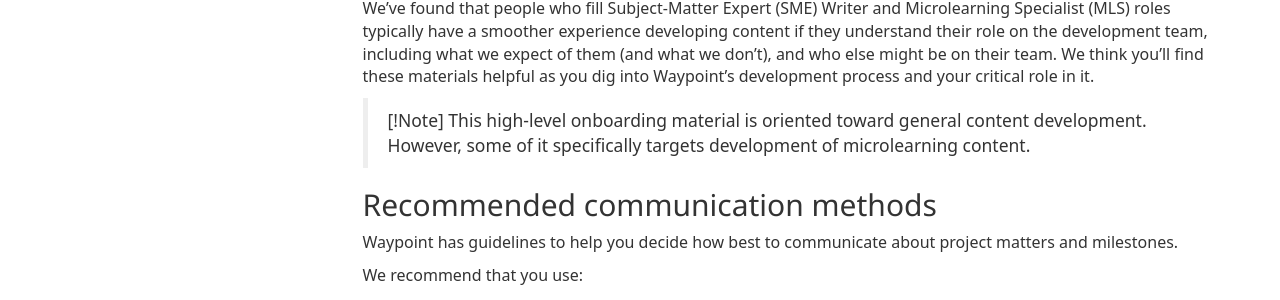
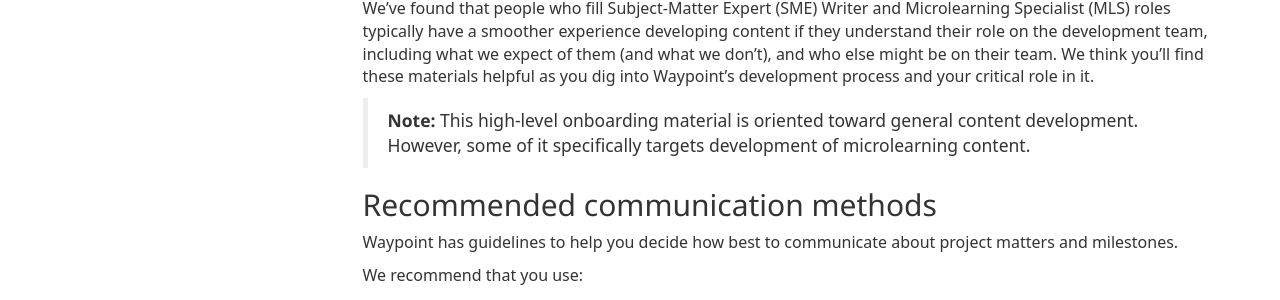
Before and after one commit to WayPointVenturesOrg/onboard-docs, a Jekyll site: the page built from index.md, in a window 1280 px wide. Shown: the part 154-454 px from the top of the page. Built offline with Jekyll 4.4.1, drawn with Linux system fonts in a browser that asks for light colours; some web fonts are replaced.

Commit message:
fixed url

```diff
--- a/index.md
+++ b/index.md
@@ -10,8 +10,7 @@ Welcome to Waypoint Ventures! We’re glad you’ve joined our team.
 
 We’ve found that people who fill Subject-Matter Expert (SME) Writer and Microlearning Specialist (MLS) roles typically have a smoother experience developing content if they understand their role on the development team, including what we expect of them (and what we don’t), and who else might be on their team. We think you’ll find these materials helpful as you dig into Waypoint’s development process and your critical role in it.
 
->[!Note]
->This high-level onboarding material is oriented toward general content development. However, some of it specifically targets development of microlearning content.
+>**Note:** This high-level onboarding material is oriented toward general content development. However, some of it specifically targets development of microlearning content.
 
 ## Recommended communication methods
 
@@ -19,7 +18,7 @@ Waypoint has guidelines to help you decide how best to communicate about project
 
 We recommend that you use:
 
-- Email (the newest version of [Outlook)](https://support.microsoft.com/en-us/office/outlook-training-8a5b816d-9052-4190-a5eb-494512343cca) for communications of record, such as assignments, [hand-offs](https://waypointventures.sharepoint.com/:p:/r/sites/Home/Waypoint Documents/Waypoint Hand-off Foundations.pptx?d=w780b3b7367794d8ea5060ba3b1372de5&csf=1&web=1&e=yAhZGW), sign-offs, and similar communication. Email is the most reliable communication method for threads and information that we want to retain within a project record.
+- Email (the newest version of [Outlook)](https://support.microsoft.com/en-us/office/outlook-training-8a5b816d-9052-4190-a5eb-494512343cca) for communications of record, such as assignments, [hand-offs](https://waypointventures.sharepoint.com/:p:/r/sites/Home/_layouts/15/Doc.aspx?sourcedoc=%7B780B3B73-6779-4D8E-A506-0BA3B1372DE5%7D&file=Waypoint%20Hand-off%20Foundations.pptx&action=edit&mobileredirect=true), sign-offs, and similar communication. Email is the most reliable communication method for threads and information that we want to retain within a project record.
 - A [Microsoft Teams](https://support.microsoft.com/en-us/office/microsoft-teams-video-training-4f108e54-240b-4351-8084-b1089f0d21d7?ui=en-us&rs=en-us&ad=us) chat for quick conversations with another team member or two. Do you need a question answered or a point clarified? A Teams chat message is essentially an instant message (IM) that’s useful for information conversations.
 
 >[!Tip]
```
